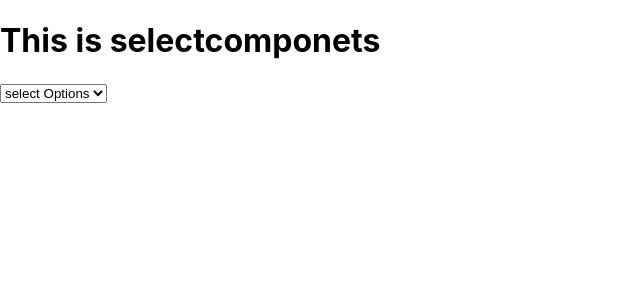
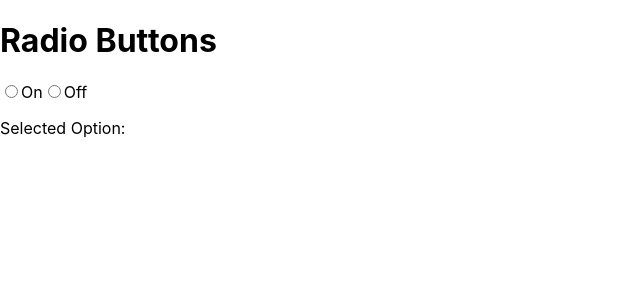
Before and after one commit to aniket2727/React-Interview, a React (Create React App) app in the folder app/: page / in a window 1280 px wide. Shown: the top 300 px of the page, without its empty margins (0-640 px from the left). Built offline with nearby package versions, Linux system fonts and the light colour scheme; no server answers.

Commit message:
add all changes

```diff
--- a/app/src/App.js
+++ b/app/src/App.js
@@ -196,10 +196,11 @@ import DeleteData from "./Code36";
 import UpdateData from "./Code37";
 import Handlereverse from "./Code38";
 import SelectComponets from "./Code40";
+import Radioscomponets from "./Code41";
 function App() {
   return (
     <div className="">
-      <SelectComponets/>
+       <Radioscomponets/>
     </div>
   );
 }
--- /dev/null
+++ b/app/src/Code41.js
@@ -0,0 +1,47 @@
+
+
+
+// code is written by the aniket kadam
+// radios buttons
+
+
+
+
+import { useState } from "react";
+
+const RadiosComponents = () => {
+  const [data, setData] = useState('');
+
+  const handleChange = (event) => {
+    setData(event.target.value);
+  }
+
+  return (
+    <div>
+      <h1>Radio Buttons</h1>
+      <label>
+        <input
+          type="radio"
+          name="option"
+          value="on"
+          checked={data === "on"}
+          onChange={handleChange}
+        />
+        On
+      </label>
+      <label>
+        <input
+          type="radio"
+          name="option"
+          value="off"
+          checked={data === "off"}
+          onChange={handleChange}
+        />
+        Off
+      </label>
+      <p>Selected Option: {data}</p>
+    </div>
+  );
+}
+
+export default RadiosComponents;
```
